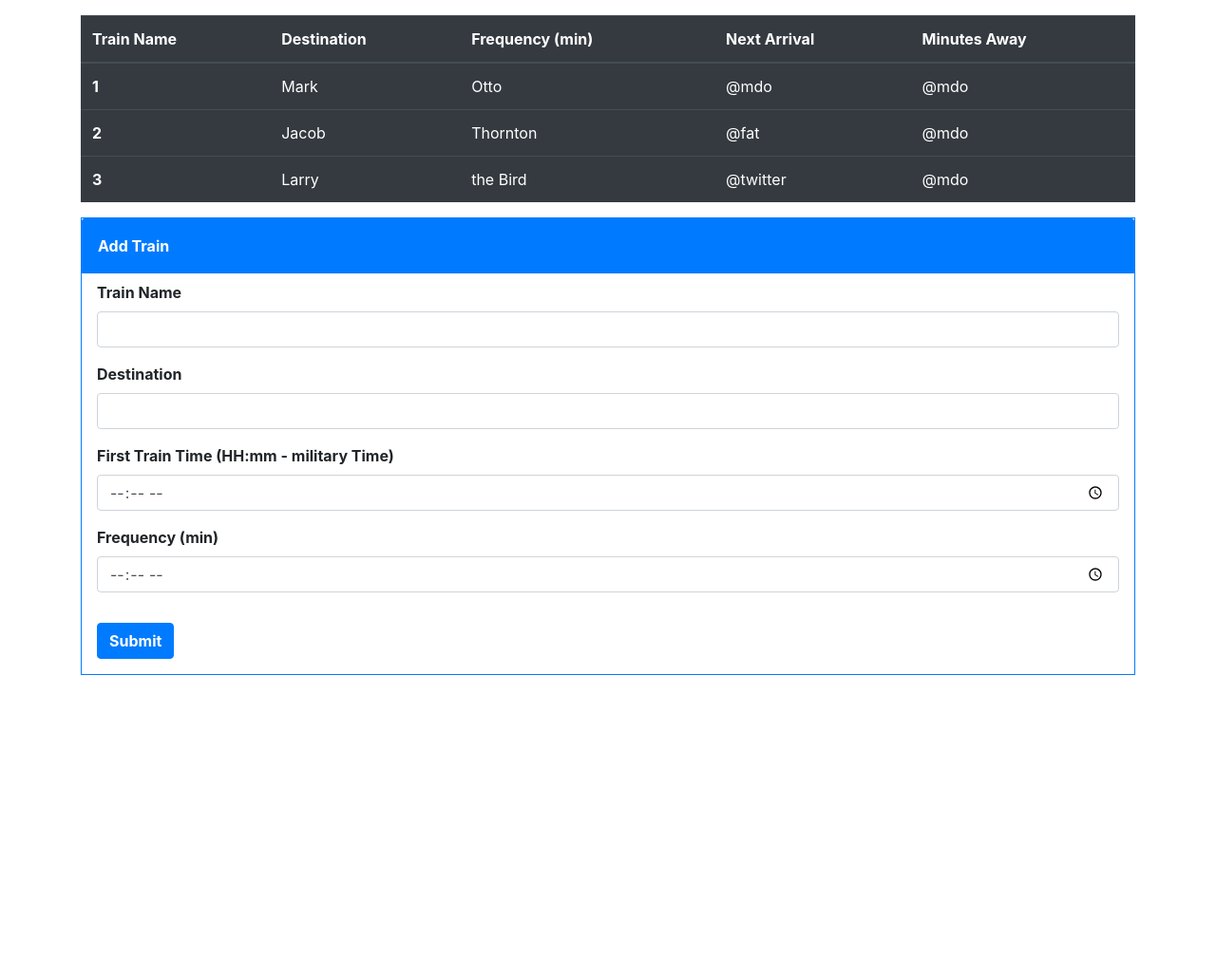
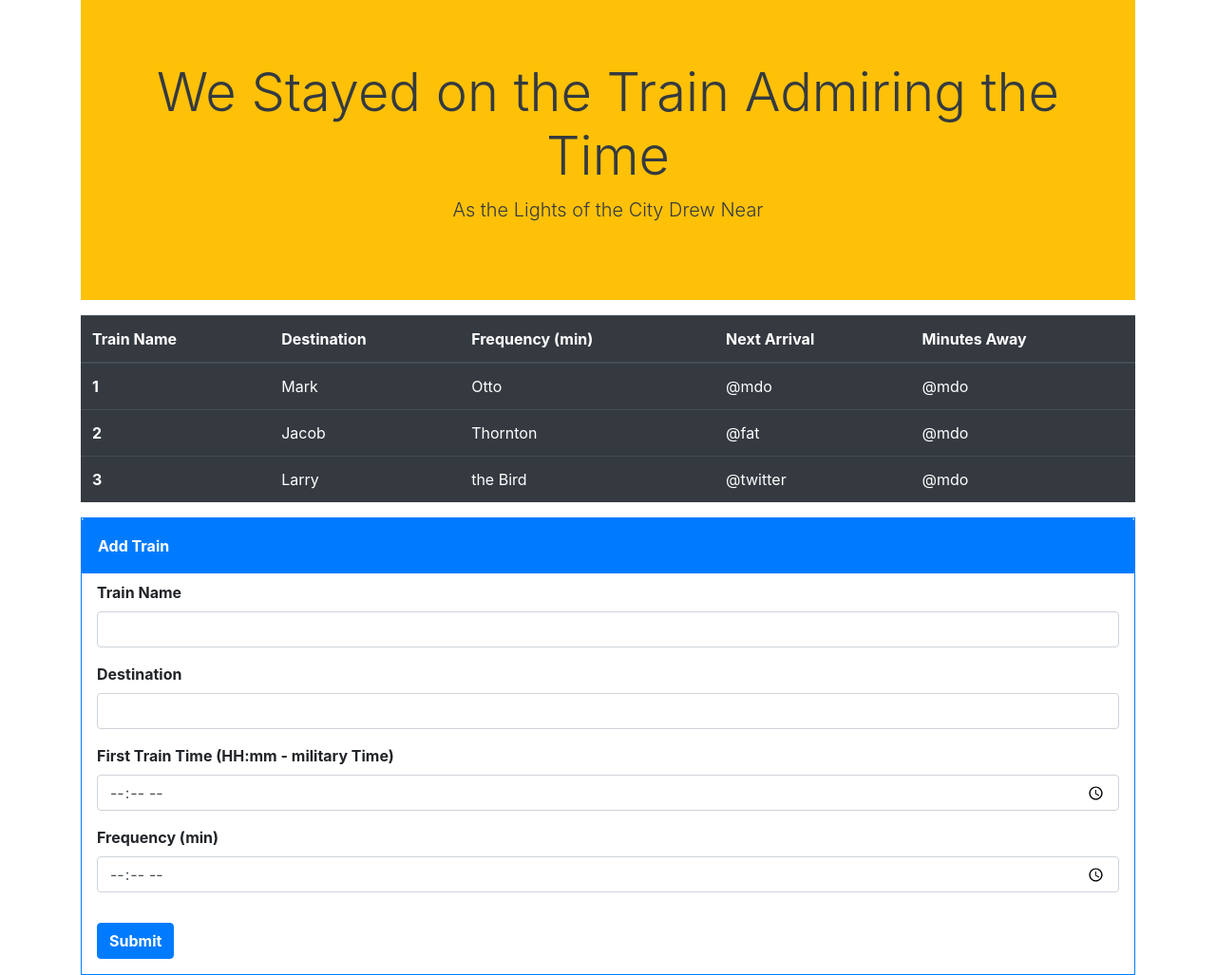
Before and after one commit to stevencmann2/Train-Schedule, a plain HTML site: page index.html in a window 1280 px wide. Shown: the whole page at 95% size. Before the commit the page ends 800 px from the top, so only its background shows below. Drawn offline with nearby package versions, Linux system fonts and the light colour scheme.

Commit message:
Bootstrap layout edditing; added jumbotron and styled

```diff
--- a/index.html
+++ b/index.html
@@ -19,6 +19,20 @@
 
 <body>
     <div class="container">
+
+        <!--Jumbotron-->
+        <div class="row">
+            <div class= "col-md-12">
+        <div class="jumbotron jumbotron-fluid text-center bg-warning text-dark mb-0">
+                <div class="container">
+                  <h1 class="display-4">We Stayed on the Train Admiring the Time</h1>
+                  <p class="lead">As the Lights of the City Drew Near</p>
+                </div>
+              </div>
+            </div>
+        </div>
+
+
 
         <!--TABLE DISPLAYING INFO-->
 
@@ -63,6 +77,7 @@
 
 
         <!--THIS IS THE INPUT FIELD FOR THE TRANSPORTATION-->
+
         <form class="border border-primary mb-4">
             <div class="card-header border border-primary p-3 mb-2 bg-primary text-white font-weight-bold">
                 <span>Add Train</span>
```
